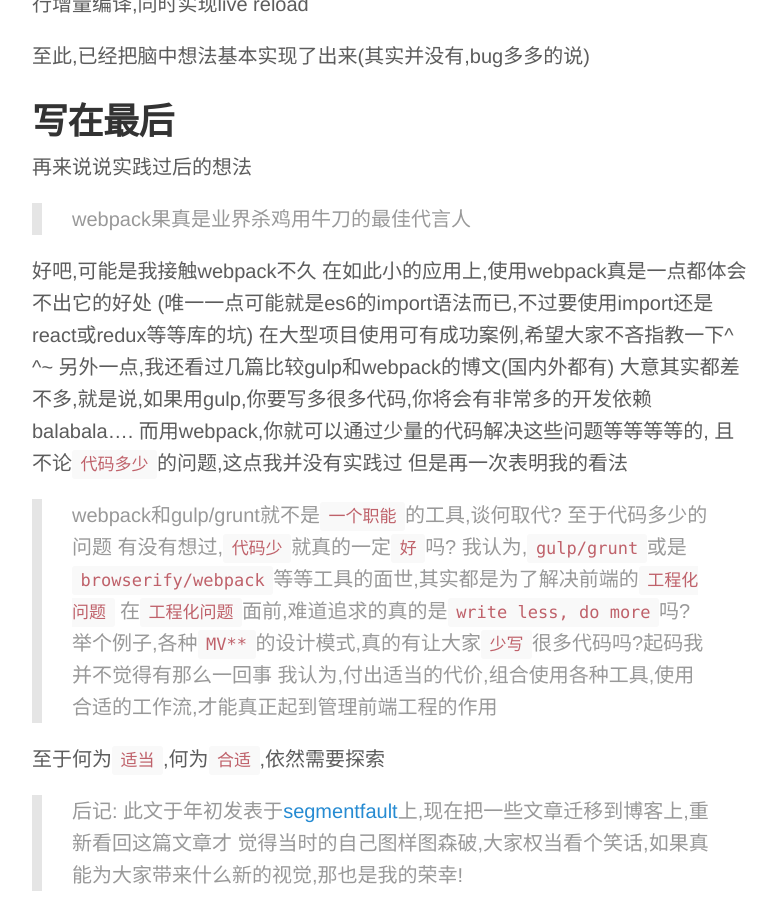
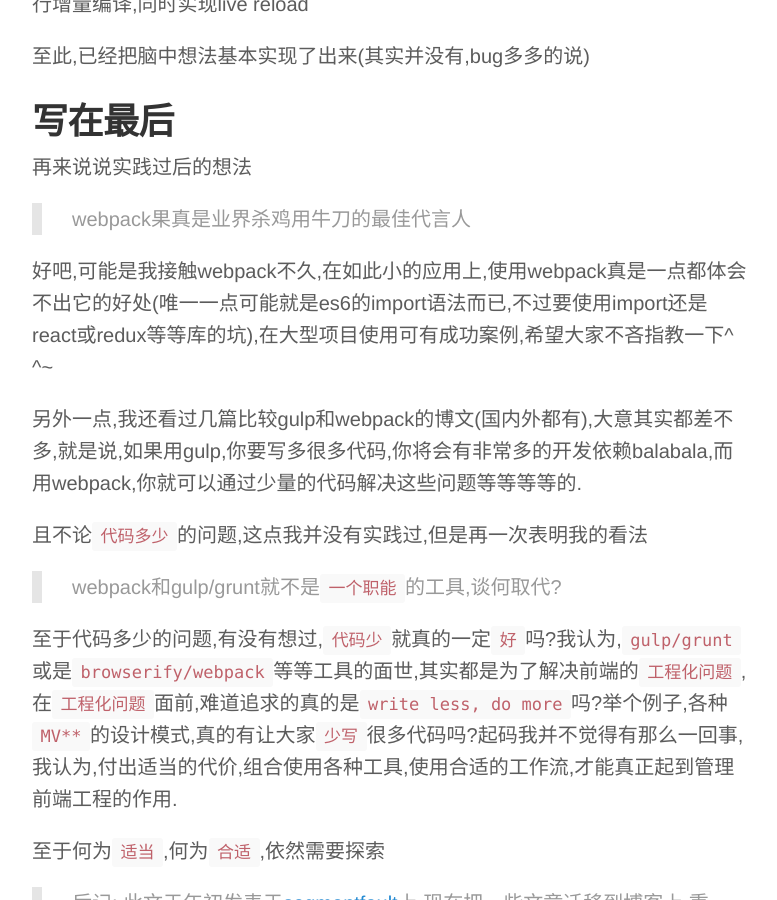
Before and after one commit to funkyLover/blog, a Jekyll site: the page built from posts/_posts/2016-01-05-think-with-gulp-and-webpack.md, in a window 1280 px wide and 900 px high, scrolled down 3872 px. Shown: the whole window, without its empty margins (248-1025 px from the left). Built offline with Jekyll 4.4.1, drawn with Linux system fonts in a browser that asks for light colours; comment, search, counter and statistics services are not loaded.

```diff
--- a/posts/_posts/2016-01-05-think-with-gulp-and-webpack.md
+++ b/posts/_posts/2016-01-05-think-with-gulp-and-webpack.md
@@ -140,24 +140,17 @@ gulp.task('default', ['clean', 'js', 'css', 'html', 'watch'], function() {
 ## 写在最后
 
 再来说说实践过后的想法
->webpack果真是业界杀鸡用牛刀的最佳代言人
+> webpack果真是业界杀鸡用牛刀的最佳代言人
 
-好吧,可能是我接触webpack不久
-在如此小的应用上,使用webpack真是一点都体会不出它的好处
-(唯一一点可能就是es6的import语法而已,不过要使用import还是react或redux等等库的坑)
-在大型项目使用可有成功案例,希望大家不吝指教一下^ ^~
-另外一点,我还看过几篇比较gulp和webpack的博文(国内外都有)
-大意其实都差不多,就是说,如果用gulp,你要写多很多代码,你将会有非常多的开发依赖balabala....
-而用webpack,你就可以通过少量的代码解决这些问题等等等等的,
-且不论`代码多少`的问题,这点我并没有实践过
-但是再一次表明我的看法
->webpack和gulp/grunt就不是`一个职能`的工具,谈何取代?
-至于代码多少的问题
-有没有想过,`代码少`就真的一定`好`吗?
-我认为,`gulp/grunt`或是`browserify/webpack`等等工具的面世,其实都是为了解决前端的`工程化问题`
-在`工程化问题`面前,难道追求的真的是`write less, do more`吗?
-举个例子,各种`MV**`的设计模式,真的有让大家`少写`很多代码吗?起码我并不觉得有那么一回事
-我认为,付出适当的代价,组合使用各种工具,使用合适的工作流,才能真正起到管理前端工程的作用
+好吧,可能是我接触webpack不久,在如此小的应用上,使用webpack真是一点都体会不出它的好处(唯一一点可能就是es6的import语法而已,不过要使用import还是react或redux等等库的坑),在大型项目使用可有成功案例,希望大家不吝指教一下^ ^~
+
+另外一点,我还看过几篇比较gulp和webpack的博文(国内外都有),大意其实都差不多,就是说,如果用gulp,你要写多很多代码,你将会有非常多的开发依赖balabala,而用webpack,你就可以通过少量的代码解决这些问题等等等等的.
+
+且不论`代码多少`的问题,这点我并没有实践过,但是再一次表明我的看法
+
+> webpack和gulp/grunt就不是`一个职能`的工具,谈何取代?
+
+至于代码多少的问题,有没有想过,`代码少`就真的一定`好`吗?我认为,`gulp/grunt`或是`browserify/webpack`等等工具的面世,其实都是为了解决前端的`工程化问题`,在`工程化问题`面前,难道追求的真的是`write less, do more`吗?举个例子,各种`MV**`的设计模式,真的有让大家`少写`很多代码吗?起码我并不觉得有那么一回事,我认为,付出适当的代价,组合使用各种工具,使用合适的工作流,才能真正起到管理前端工程的作用.
 
 至于何为`适当`,何为`合适`,依然需要探索
 
```
